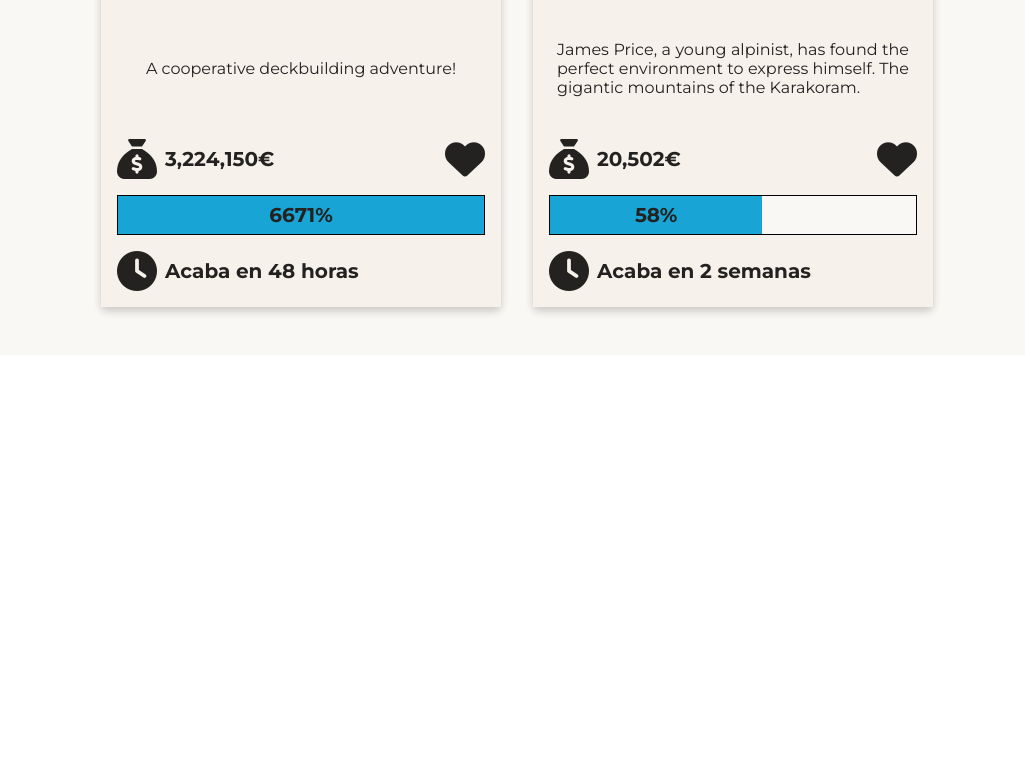
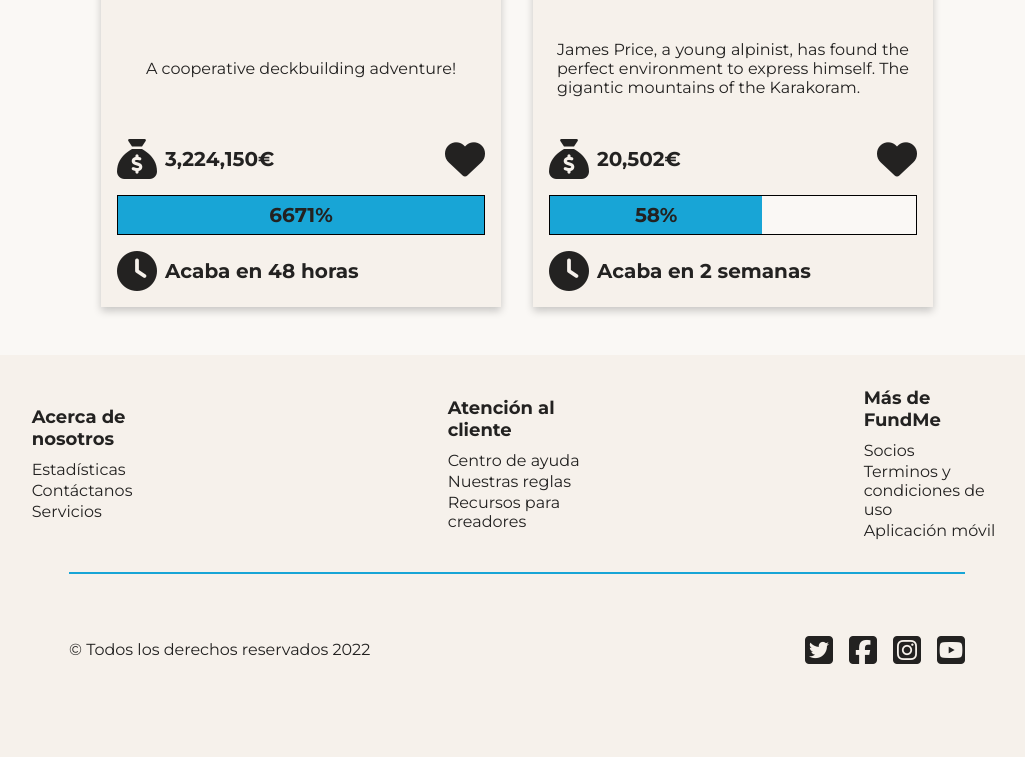
Before and after one commit to FranAM1/Prototipo_Crowdfunding, a website: page src/index.html in a window 1280 px wide. Shown: the part 1540-2297 px from the top of the page, without its empty margins (123-1148 px from the left). Before the commit the page ends 1895 px from the top, so only its background shows below. Drawn offline with Linux system fonts and the light colour scheme.

Commit message:
footer desktop

```diff
--- /dev/null
+++ b/src/components/footer.html
@@ -0,0 +1,33 @@
+<footer>
+    <div class="footerSection">
+        <h4>Acerca de nosotros</h4>
+        <a href="#">Estadísticas</a>
+        <a href="#">Contáctanos</a>
+        <a href="#">Servicios</a>
+        </ul>
+    </div>
+    <div class="footerSection">
+        <h4>Atención al cliente</h4>
+        <a href="#">Centro de ayuda</a>
+        <a href="#">Nuestras reglas</a>
+        <a href="#">Recursos para creadores</a>
+        </ul>
+    </div>
+    <div class="footerSection">
+        <h4>Más de FundMe</h4>
+        <a href="#">Socios</a>
+        <a href="#">Terminos y condiciones de uso</a>
+        <a href="#">Aplicación móvil</a>
+        </ul>
+    </div>
+    <div class="footerSectionBottom">
+        <p>© Todos los derechos reservados 2022</p>
+        <div class="footerRedesSociales">
+            <i class="fa-brands fa-square-twitter fa-2x"></i>
+            <i class="fa-brands fa-square-facebook fa-2x"></i>
+            <i class="fa-brands fa-square-instagram fa-2x"></i>
+            <i class="fa-brands fa-square-youtube fa-2x"></i>
+        </div>
+    </div>
+
+</footer>
--- a/src/index.html
+++ b/src/index.html
@@ -38,7 +38,7 @@
     </main>
     <button onclick="volverArriba()" id="backToTop"><i class="fa fa-sharp fa-solid fa-arrow-up fa-2x"></i></i></button>
     <div id="footer">
-
+        <script src="./js/footer.js"></script>
     </div>
 </body>
 <script src="./js/goBackToTop.js"></script>
--- /dev/null
+++ b/src/js/footer.js
@@ -0,0 +1,7 @@
+const footer = document.getElementById("footer")
+
+fetch("./components/footer.html")
+    .then(res=>res.text())
+    .then(data => {
+        footer.innerHTML += data
+    })
--- a/src/scss/card.scss
+++ b/src/scss/card.scss
@@ -15,9 +15,9 @@
 }
 
 .card{
+    cursor: pointer;
     width: 400px;
     height: 570px;
-    border-radius: 5px;
     box-shadow: 0 4px 8px 0 rgba(0,0,0,0.2);
 
     .imageContainerCard{
@@ -40,7 +40,6 @@
     transition:linear 0.3s;
 
     &:hover{
-        margin-bottom: 1.5rem;
         box-shadow: 0 16px 24px 0 rgba(0,0,0,0.2);
     }
 }
--- /dev/null
+++ b/src/scss/footer.scss
@@ -0,0 +1,49 @@
+footer{
+    padding: 1rem;
+    display: grid;
+    grid-template-columns: 1fr 1fr 1fr;
+    grid-template-rows: 1fr 1fr;
+    width: 100%;
+    background-color: $colorPrincipal;
+    font-size: 16px;
+
+    a{
+        text-decoration: none;
+        transition: color 0.3s;
+
+        &:hover{
+            color: $secundarioVariante;
+        }
+    }
+
+    h4{
+        font-size: 18px;
+        margin-bottom: 0.5rem;
+    }
+}
+
+.footerSection{
+    display: flex;
+    align-items: flex-start;
+    justify-content: center;
+    flex-direction: column;
+    padding: 1rem 33.33%;
+    gap: 2px;
+}
+
+.footerSectionBottom{
+    margin: 1rem 11rem 1rem 11rem;
+    border-top: 2px solid $secundarioVariante;
+    grid-column: 1/4;
+    grid-row: 2/3;
+    display: flex;
+    align-items: center;
+    justify-content: space-between;
+}
+
+.footerRedesSociales{
+    display: flex;
+    align-items: center;
+    justify-content: center;
+    gap: 1rem;
+}
--- a/src/scss/styles.scss
+++ b/src/scss/styles.scss
@@ -58,3 +58,5 @@ h3{
 @import './home.scss';
 
 @import './card.scss';
+
+@import './footer.scss';
```
Also changed, not shown: src/css/styles.css, 1 other file.
